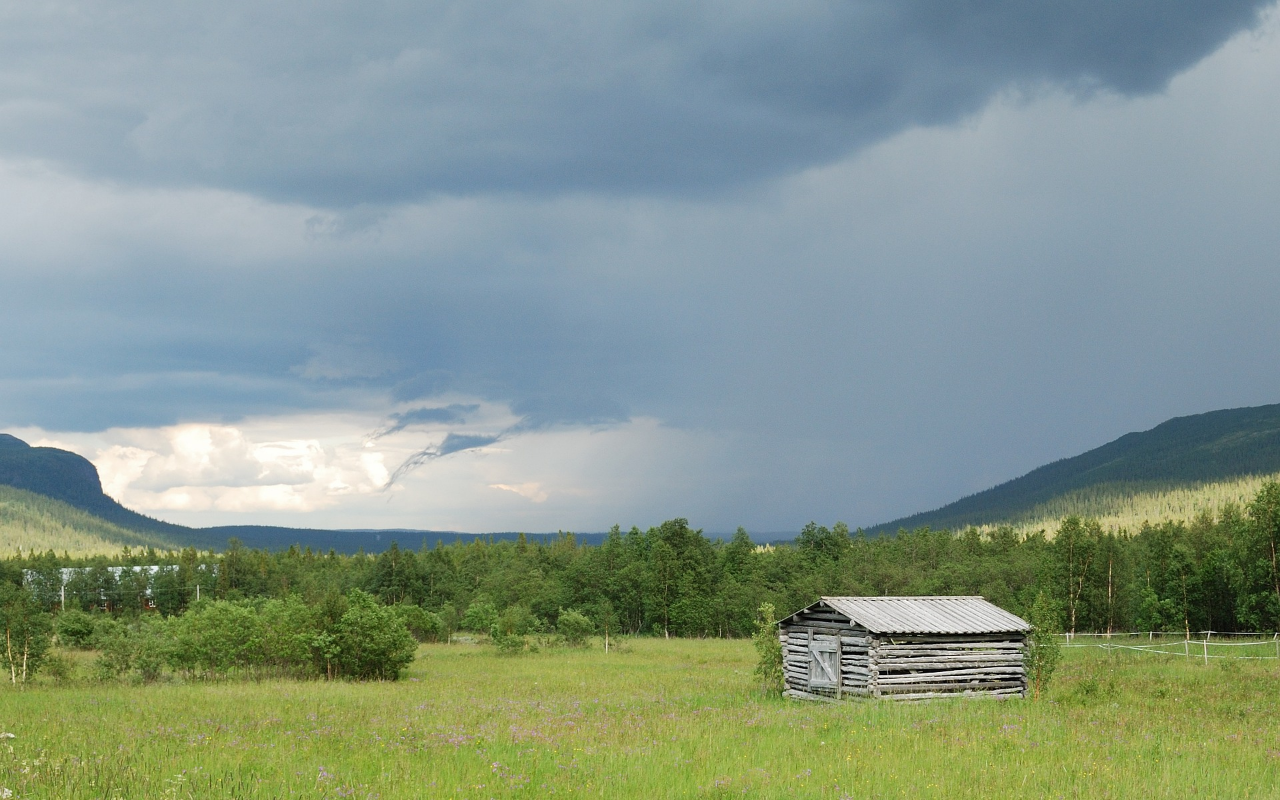
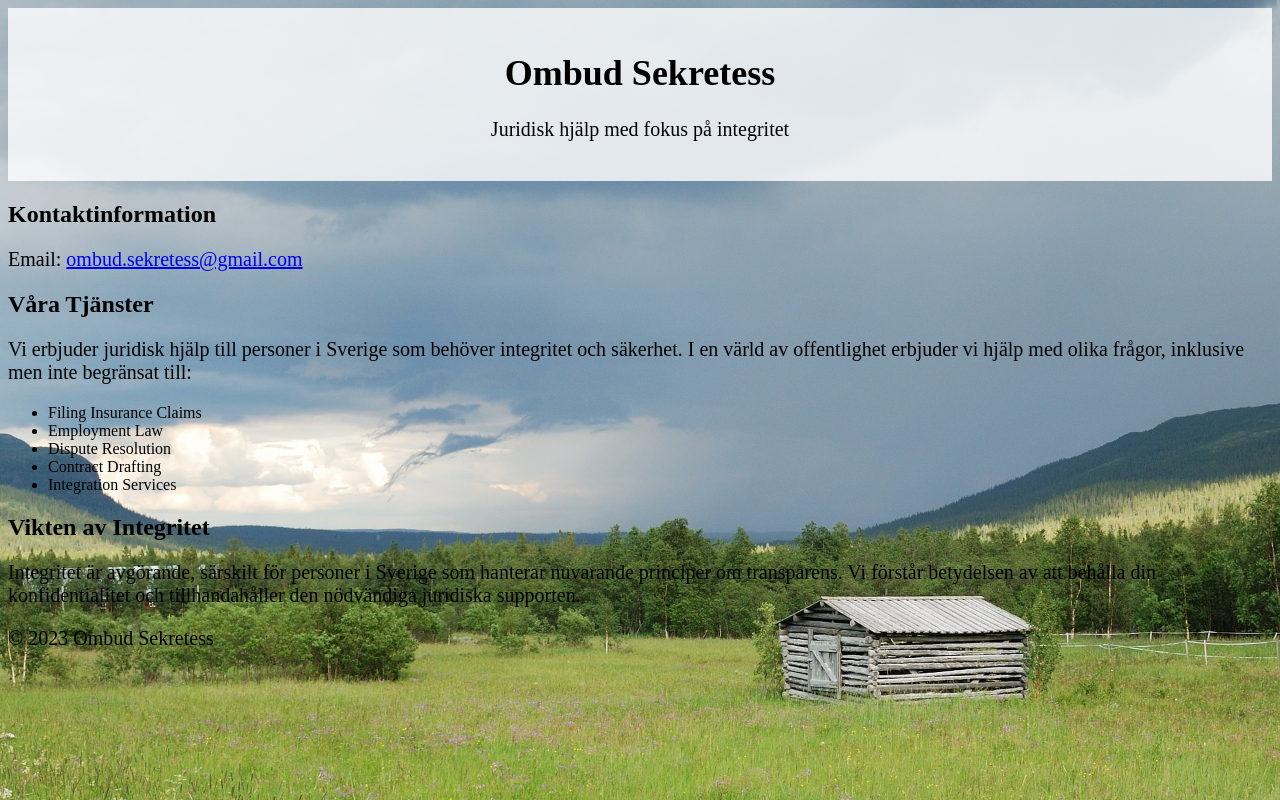
Before and after one commit to Ombudet/sekretess, a plain HTML site: page index.html in a window 1280 px wide. Drawn offline with Linux system fonts and the light colour scheme.

Commit message:
Update index.html

```diff
--- a/index.html
+++ b/index.html
@@ -25,7 +25,42 @@
     </style>
 </head>
 <body>
-    <!-- Resten av din HTML-kod här -->
+    <header>
+        <h1>Ombud Sekretess</h1>
+        <p>Juridisk hjälp med fokus på integritet</p>
+    </header>
+
+    <section id="contact">
+        <h2>Kontaktinformation</h2>
+        <p>Email: <a href="mailto:ombud.sekretess@gmail.com">ombud.sekretess@gmail.com</a></p>
+    </section>
+
+    <section id="services">
+        <h2>Våra Tjänster</h2>
+        <p>
+            <!-- Beskrivning av de tjänster du erbjuder -->
+            Vi erbjuder juridisk hjälp till personer i Sverige som behöver integritet och säkerhet. I en värld av offentlighet erbjuder vi hjälp med olika frågor, inklusive men inte begränsat till:
+        </p>
+        <ul>
+            <li>Filing Insurance Claims</li>
+            <li>Employment Law</li>
+            <li>Dispute Resolution</li>
+            <li>Contract Drafting</li>
+            <li>Integration Services</li>
+        </ul>
+    </section>
+
+    <section id="privacy">
+        <h2>Vikten av Integritet</h2>
+        <p>
+            <!-- Information om varför integritet är viktigt -->
+            Integritet är avgörande, särskilt för personer i Sverige som hanterar nuvarande principer om transparens. Vi förstår betydelsen av att behålla din konfidentialitet och tillhandahåller den nödvändiga juridiska supporten.
+        </p>
+    </section>
+
+    <footer>
+        <p>&copy; 2023 Ombud Sekretess</p>
+    </footer>
 
     <script>
         // Här kan du lägga till din JavaScript-kod
```
